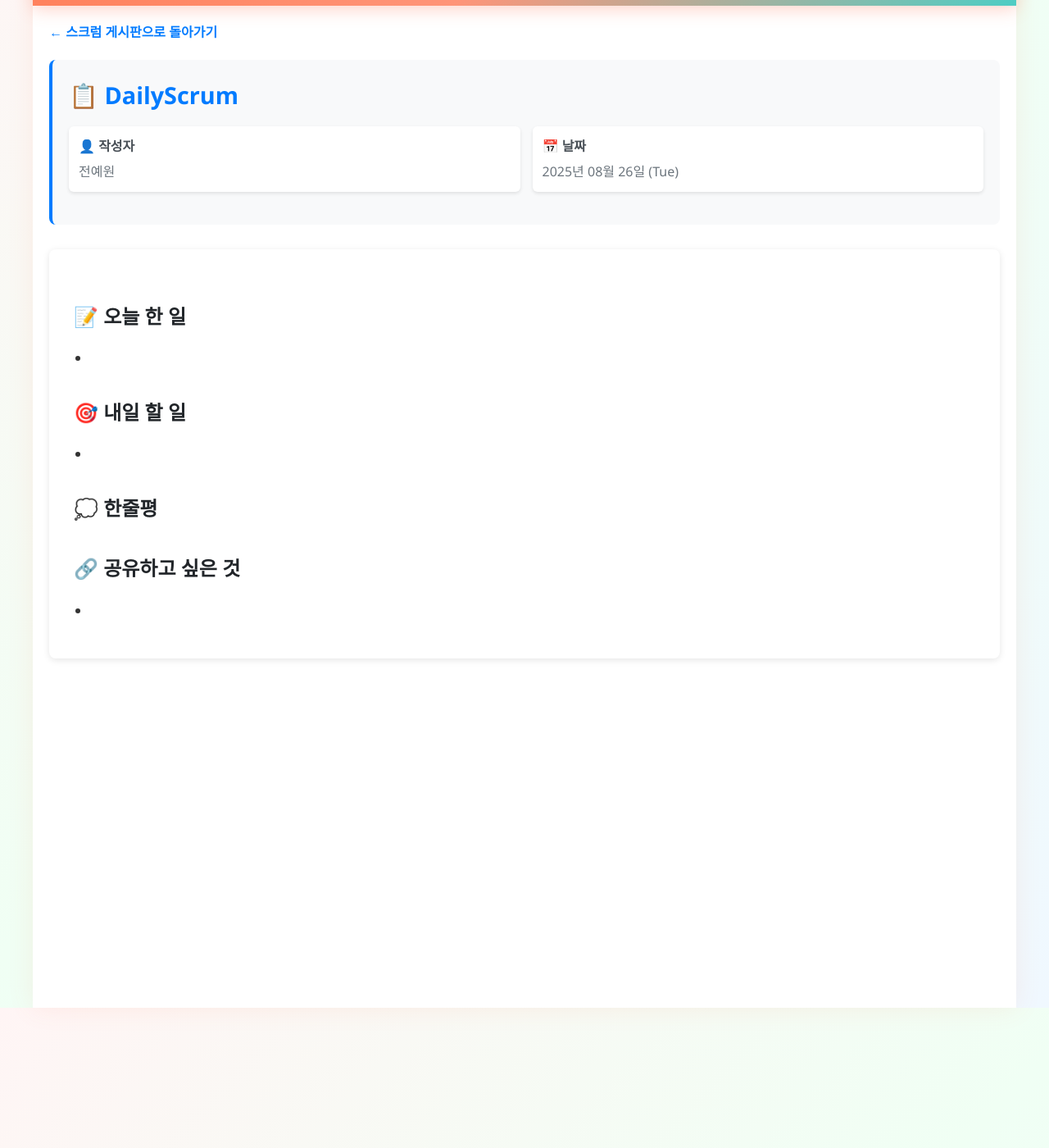
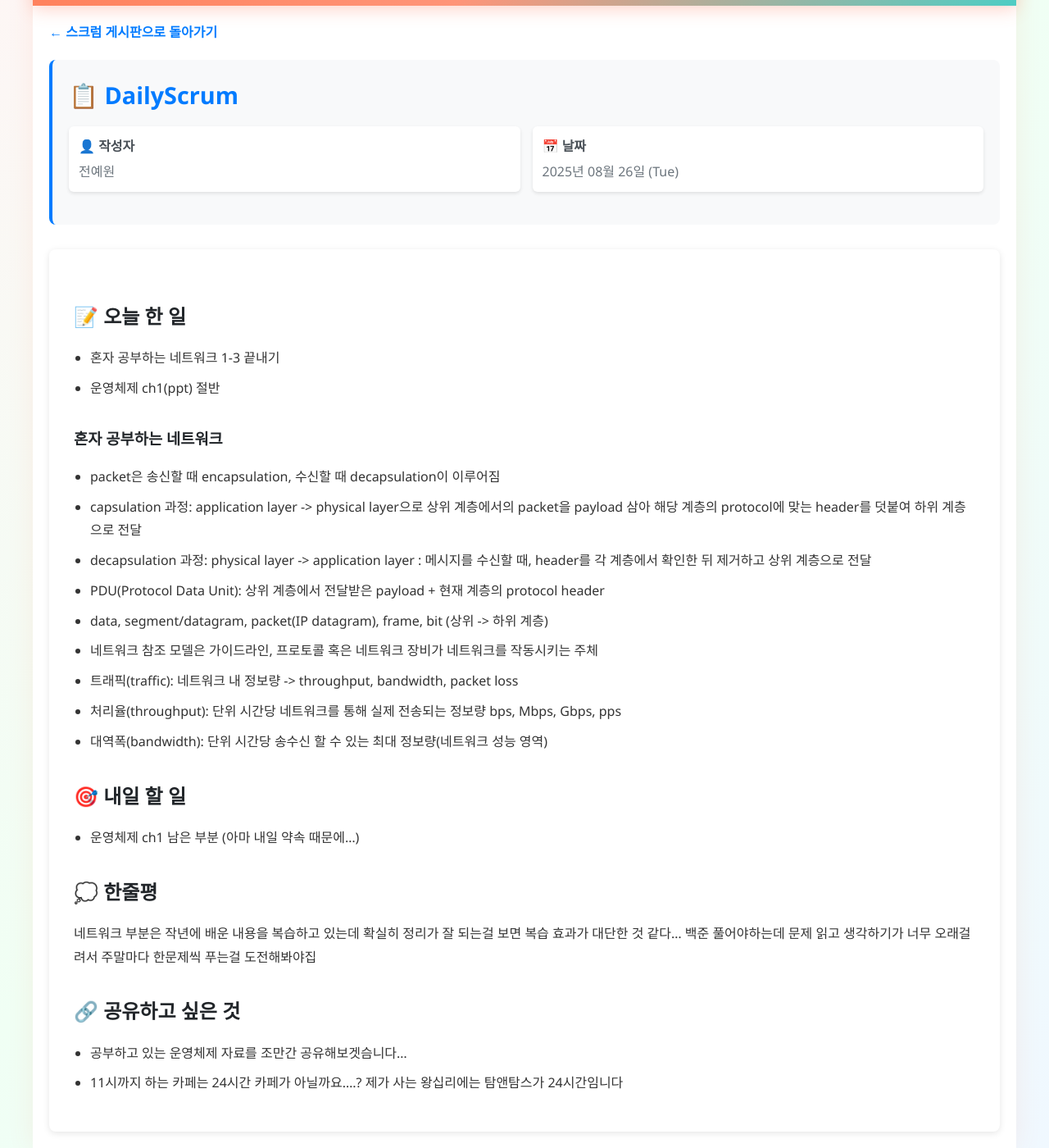
Before and after one commit to fbwogur121/DailyScrum-SSG, a Jekyll site: the page built from _posts/August, 2025/2025-08-26/2025-08-26-전예원-DailyScrum.md, in a window 1280 px wide and 1400 px high, scrolled down 171 px. Shown: the whole window at 82% size. Built offline with Jekyll 4.4.1, drawn with Linux system fonts in a browser that asks for light colours.

Commit message:
yewon-0826-1

```diff
--- a/_posts/August, 2025/2025-08-26/2025-08-26-전예원-DailyScrum.md
+++ b/_posts/August, 2025/2025-08-26/2025-08-26-전예원-DailyScrum.md
@@ -8,15 +8,31 @@ categories: [scrum]
 
 ## 📝 오늘 한 일
 
--
+- 혼자 공부하는 네트워크 1-3 끝내기
+- 운영체제 ch1(ppt) 절반
+
+### 혼자 공부하는 네트워크
+- packet은 송신할 때 encapsulation, 수신할 때 decapsulation이 이루어짐
+- capsulation 과정: application layer -> physical layer으로 상위 계층에서의 packet을 payload 삼아
+ 해당 계층의 protocol에 맞는 header를 덧붙여 하위 계층으로 전달
+- decapsulation 과정: physical layer -> application layer : 메시지를 수신할 때, header를 각 계층에서 확인한 뒤
+ 제거하고 상위 계층으로 전달
+- PDU(Protocol Data Unit): 상위 계층에서 전달받은 payload + 현재 계층의 protocol header
+- data, segment/datagram, packet(IP datagram), frame, bit (상위 -> 하위 계층)
+- 네트워크 참조 모델은 가이드라인, 프로토콜 혹은 네트워크 장비가 네트워크를 작동시키는 주체
+- 트래픽(traffic): 네트워크 내 정보량 -> throughput, bandwidth, packet loss
+- 처리율(throughput): 단위 시간당 네트워크를 통해 실제 전송되는 정보량 bps, Mbps, Gbps, pps
+- 대역폭(bandwidth): 단위 시간당 송수신 할 수 있는 최대 정보량(네트워크 성능 영역)
 
 ## 🎯 내일 할 일
 
--
+- 운영체제 ch1 남은 부분 (아마 내일 약속 때문에...)
 
 ## 💭 한줄평
-
-
+네트워크 부분은 작년에 배운 내용을 복습하고 있는데 확실히 정리가 잘 되는걸 보면 복습 효과가
+대단한 것 같다... 백준 풀어야하는데 문제 읽고 생각하기가 너무 오래걸려서 주말마다 한문제씩
+푸는걸 도전해봐야집
 
 ## 🔗 공유하고 싶은 것
--
+- 공부하고 있는 운영체제 자료를 조만간 공유해보겟슴니다...
+- 11시까지 하는 카페는 24시간 카페가 아닐까요....? 제가 사는 왕십리에는 탐앤탐스가 24시간임니다
```
